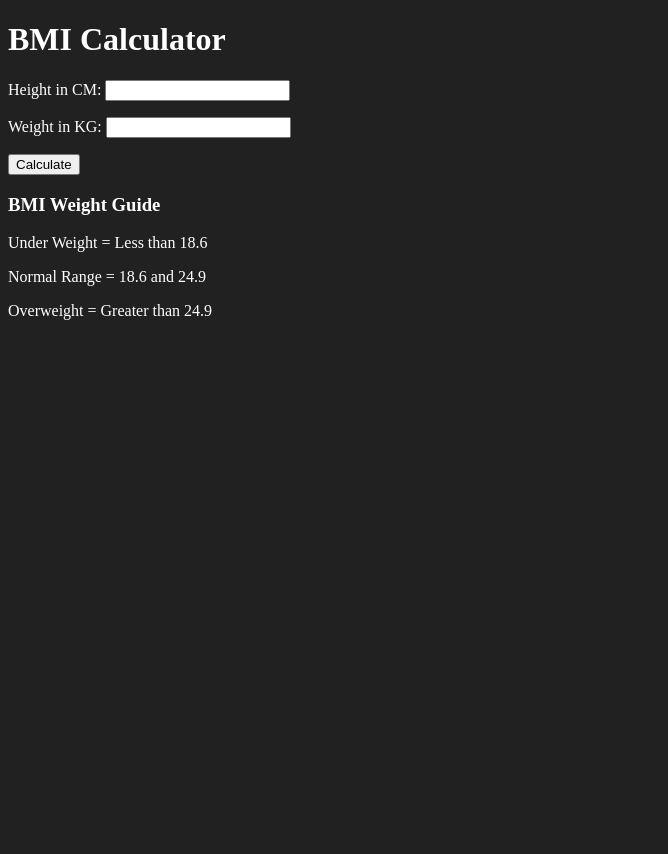
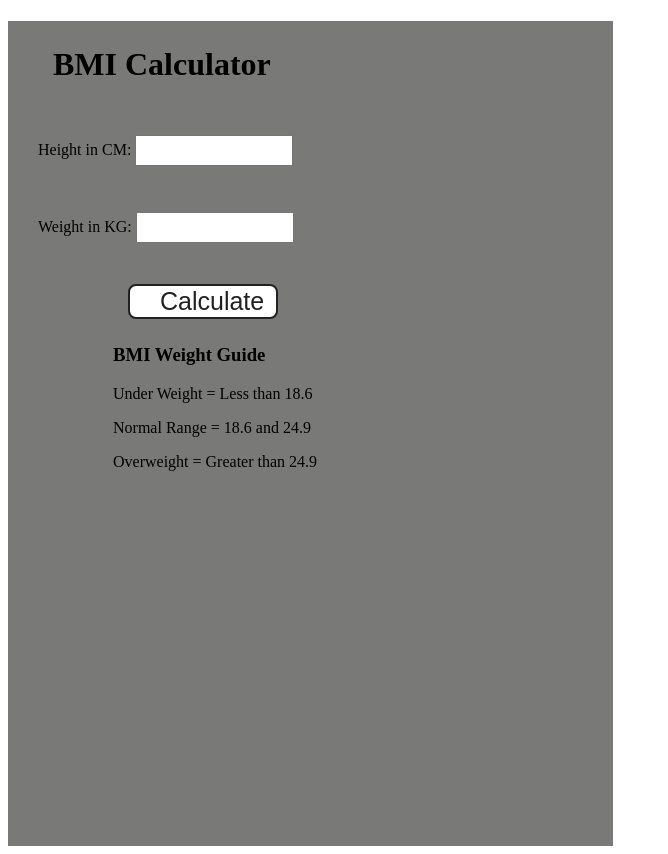
Before and after one commit to UmairSajawal/Umair_javaScript_repository, a plain HTML site: page 08_Mini_projects_javascript/02_project/02_index.html in a window 1280 px wide. Shown: the whole page, without its empty margins (0-668 px from the left). Before the commit the page ends 800 px from the top, so only its background shows below. Drawn offline with Linux system fonts and the light colour scheme.

Commit message:
02_style.css

```diff
--- a/08_Mini_projects_javascript/02_project/02_style.css
+++ b/08_Mini_projects_javascript/02_project/02_style.css
@@ -1,18 +1,43 @@
-body {
-    background-color: #212121;
-    color: #fff;
-    }
-    .center {
-    display: flex;
-    height: 100vh;
-    justify-content: center;
-    align-items: center;
-    flex-direction: column;
-    }
-    #clock {
-    font-size: 40px;
-    background-color: orange;
-    padding: 20px 50px;
-    margin-top: 10px;
-    border-radius: 10px;
-    }
+.container {
+    width: 575px;
+    height: 825px;
+    background-color: #797978;
+    padding-left: 30px;
+}
+#height,
+#weight {
+    width: 150px;
+    height: 25px;
+    margin-top: 30px;
+}
+
+#weight-guide {
+    margin-left: 75px;
+    margin-top: 25px;
+}
+
+#results {
+    font-size: 35px;
+    margin-left: 90px;
+    margin-top: 20px;
+    color: rgb(241, 241, 241);
+}
+
+button {
+    width: 150px;
+    height: 35px;
+    margin-left: 90px;
+    margin-top: 25px;
+    background-color: #fff;
+    padding: 1px 30px;
+    border-radius: 8px;
+    color: #212121;
+    text-decoration: none;
+    border: 2px solid #212121;
+    font-size: 25px;
+}
+
+h1 {
+    padding-left: 15px;
+    padding-top: 25px;
+}
```
